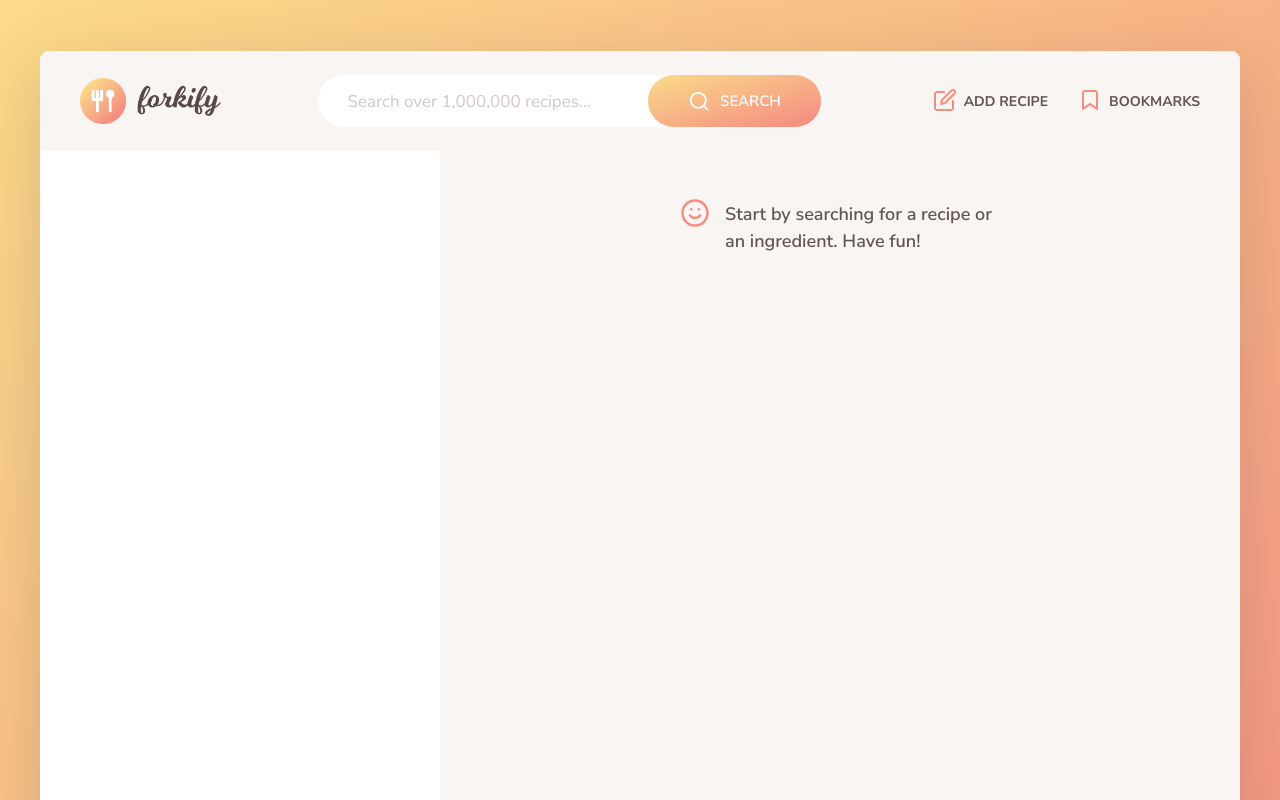
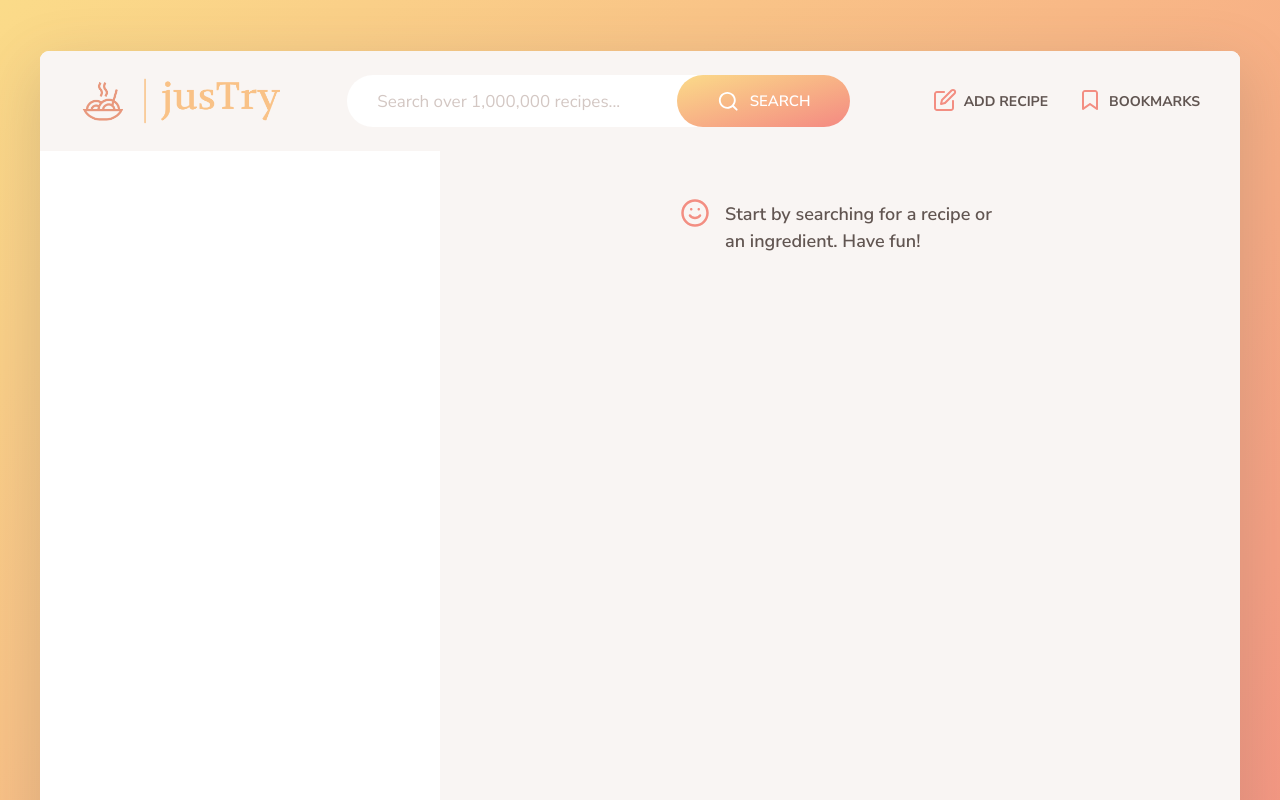
Before and after one commit to rasidbram/recipeApp, a website built with Parcel: page index.html in a window 1280 px wide. Shown: the top 800 px of the page. Built offline with nearby package versions, Linux system fonts and the light colour scheme.

Commit message:
added new logo

```diff
--- a/index.html
+++ b/index.html
@@ -5,7 +5,7 @@
 		<meta name="viewport" content="width=device-width, initial-scale=1.0" />
 		<meta http-equiv="X-UA-Compatible" content="ie=edge" />
 		<link href="https://fonts.googleapis.com/css?family=Nunito+Sans:400,600,700" rel="stylesheet" />
-		<link rel="shortcut icon" href="src/img/favicon.png" type="image/x-icon" />
+		<link rel="shortcut icon" href="src/img/favicon1.png" type="image/x-icon" />
 
 		<link rel="stylesheet" href="src/sass/main.scss" />
 		<script defer src="src/js/controller.js"></script>
@@ -16,7 +16,7 @@
 	<body>
 		<div class="container">
 			<header class="header">
-				<img src="src/img/logo.png" alt="Logo" class="header__logo" />
+				<img src="src/img/logo_large.png" alt="Logo" class="header__logo" />
 				<form class="search">
 					<input type="text" class="search__field" placeholder="Search over 1,000,000 recipes..." />
 					<button class="btn search__btn">
```
Also changed, not shown: src/img/favicon1.png (added), src/img/logo_large.png (added).
